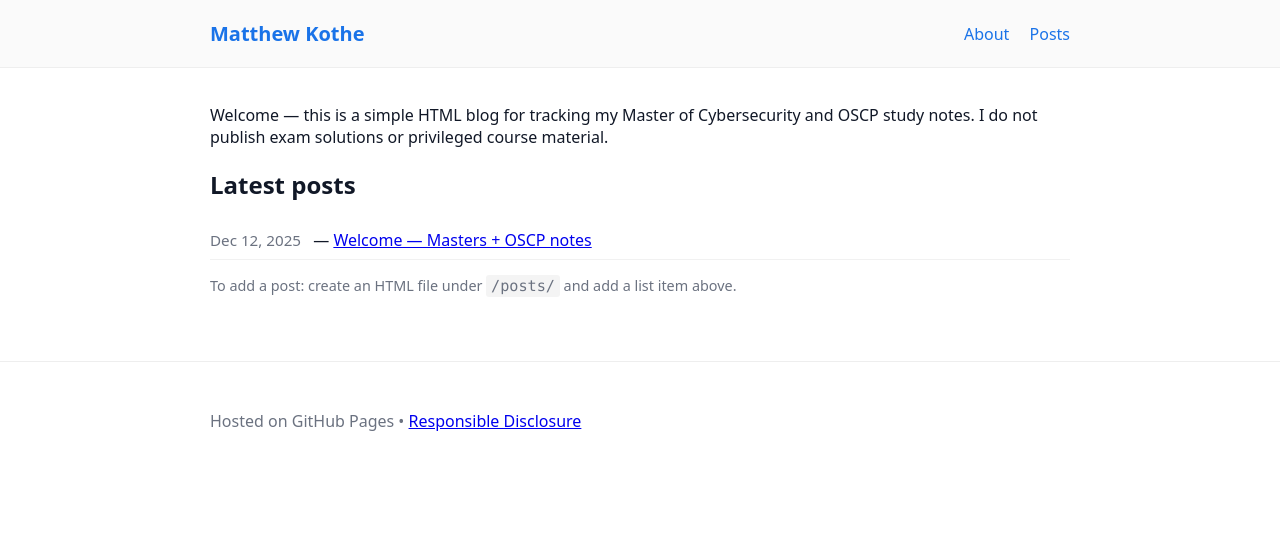
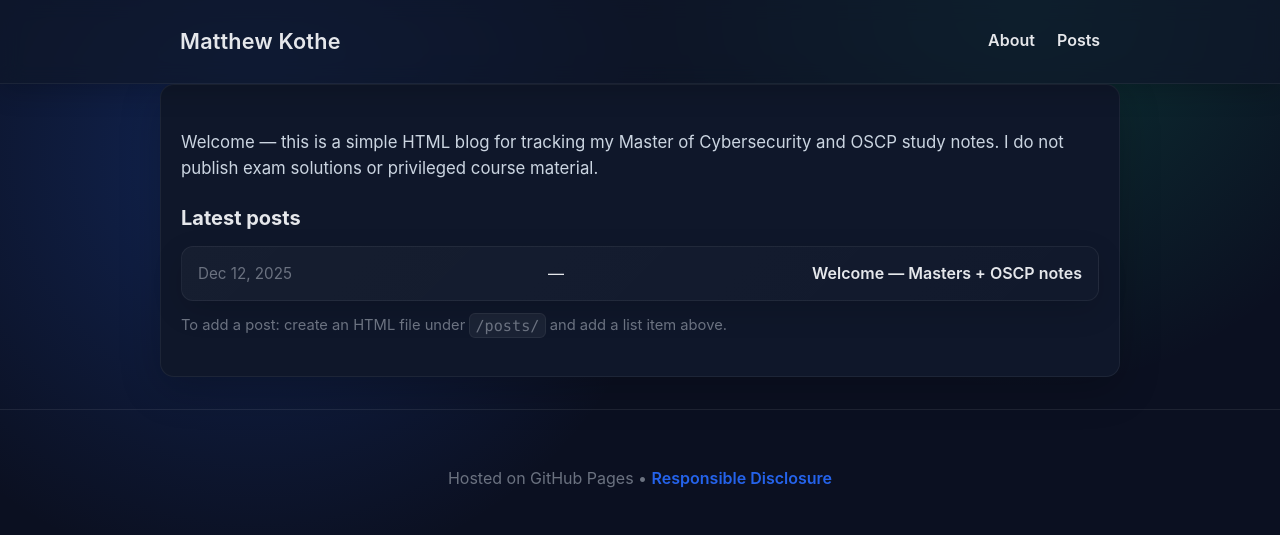
Before and after one commit to mattkothe/mrk-sec-website, a plain HTML site: page index.html in a window 1280 px wide. Drawn offline with Linux system fonts and the light colour scheme.

Commit message:
Modernize site styling

```diff
--- a/css/styles.css
+++ b/css/styles.css
@@ -1,27 +1,42 @@
 :root{
-  --max-width:900px;
-  --accent:#1a73e8;
+  --max-width:960px;
+  --accent:#2563eb;
+  --accent-strong:#1d4ed8;
   --muted:#6b7280;
-  --bg:#fff;
-  --text:#111827;
-  font-family:system-ui,-apple-system,Segoe UI,Roboto,"Helvetica Neue",Arial;
+  --bg:#0b1021;
+  --panel:#0f172a;
+  --text:#e5e7eb;
+  --shadow:0 12px 40px rgba(0,0,0,.22);
+  font-family:"Inter", system-ui,-apple-system,Segoe UI,Roboto,"Helvetica Neue",Arial;
 }
 
 *{box-sizing:border-box}
-html,body{height:100%;background:var(--bg);color:var(--text);margin:0}
-.wrap{max-width:var(--max-width);margin:0 auto;padding:1.25rem}
-.site-header{border-bottom:1px solid #eee;background:#fafafa}
+html,body{height:100%;background:radial-gradient(circle at 20% 20%,rgba(37,99,235,.25),transparent 35%),radial-gradient(circle at 80% 0,rgba(16,185,129,.2),transparent 30%),var(--bg);color:var(--text);margin:0}
+body{line-height:1.6;-webkit-font-smoothing:antialiased}
+.wrap{max-width:var(--max-width);margin:0 auto;padding:1.5rem 1.25rem}
+
+.site-header{border-bottom:1px solid rgba(255,255,255,.06);background:rgba(15,23,42,.7);backdrop-filter:blur(10px);position:sticky;top:0;z-index:10;box-shadow:0 8px 24px rgba(0,0,0,.18)}
 .site-header .wrap{display:flex;align-items:center;justify-content:space-between}
-.site-header h1{font-size:1.25rem;margin:0}
-.site-header a{color:var(--accent);text-decoration:none}
-nav a{margin-left:1rem;color:var(--muted);text-decoration:none}
-.intro p{margin:1rem 0;padding:0}
-.post-list{list-style:none;padding-left:0}
-.post-list li{padding:.5rem 0;border-bottom:1px solid #f1f1f1}
-.post-list time{color:var(--muted);font-size:.95rem;margin-right:.5rem}
-.small{color:var(--muted);font-size:.9rem}
-.site-footer{border-top:1px solid #eee;padding:.75rem 0;margin-top:2rem;color:var(--muted)}
+.site-header h1{font-size:1.35rem;margin:0;letter-spacing:.01em}
+.site-header a{color:var(--text);text-decoration:none;font-weight:600}
+nav a{margin-left:1.1rem;color:var(--muted);text-decoration:none;font-weight:500;transition:color .2s ease, transform .2s ease}
+nav a:hover,nav a:focus{color:var(--accent);transform:translateY(-1px)}
+
+main{background:var(--panel);border:1px solid rgba(255,255,255,.06);border-radius:14px;box-shadow:var(--shadow);margin-top:1.5rem}
+.intro p{margin:1.25rem 0;padding:0;font-size:1.05rem;color:#cbd5e1}
+h2{margin:0 0 .75rem;font-size:1.25rem}
+
+.post-list{list-style:none;padding-left:0;margin:0}
+.post-list li{padding:.85rem 1rem;border:1px solid rgba(255,255,255,.06);border-radius:12px;display:flex;align-items:center;gap:.5rem;justify-content:space-between;background:linear-gradient(135deg,rgba(255,255,255,.03),rgba(255,255,255,.01));box-shadow:0 10px 30px rgba(0,0,0,.14);margin-bottom:.75rem;transition:transform .18s ease, border-color .2s ease, box-shadow .2s ease}
+.post-list li:hover{transform:translateY(-2px);border-color:rgba(37,99,235,.35);box-shadow:0 14px 36px rgba(0,0,0,.2)}
+.post-list a{color:var(--text);text-decoration:none;font-weight:600}
+.post-list a:hover{color:var(--accent)}
+.post-list time{color:var(--muted);font-size:.95rem;margin-right:.5rem;white-space:nowrap}
+
+.small{color:var(--muted);font-size:.92rem;margin-top:.35rem}
+.site-footer{border-top:1px solid rgba(255,255,255,.08);padding:1rem 0;margin-top:2rem;color:var(--muted);text-align:center}
+.site-footer a{color:var(--accent);text-decoration:none;font-weight:600}
 article h1{margin-top:0}
 .article-meta{color:var(--muted);font-size:.95rem;margin-bottom:1rem}
-pre{background:#111;color:#eee;padding:1rem;overflow:auto;border-radius:4px}
-code{background:#f4f4f4;padding:.12rem .3rem;border-radius:3px;font-family:ui-monospace, SFMono-Regular, Menlo, Monaco, "Roboto Mono", "Source Code Pro", monospace;font-size:0.95rem}
+pre{background:#0b1224;color:#e2e8f0;padding:1rem;overflow:auto;border-radius:10px;border:1px solid rgba(255,255,255,.06)}
+code{background:rgba(255,255,255,.05);padding:.16rem .32rem;border-radius:6px;font-family:ui-monospace, SFMono-Regular, Menlo, Monaco, "Roboto Mono", "Source Code Pro", monospace;font-size:0.95rem;border:1px solid rgba(255,255,255,.06)}
```
